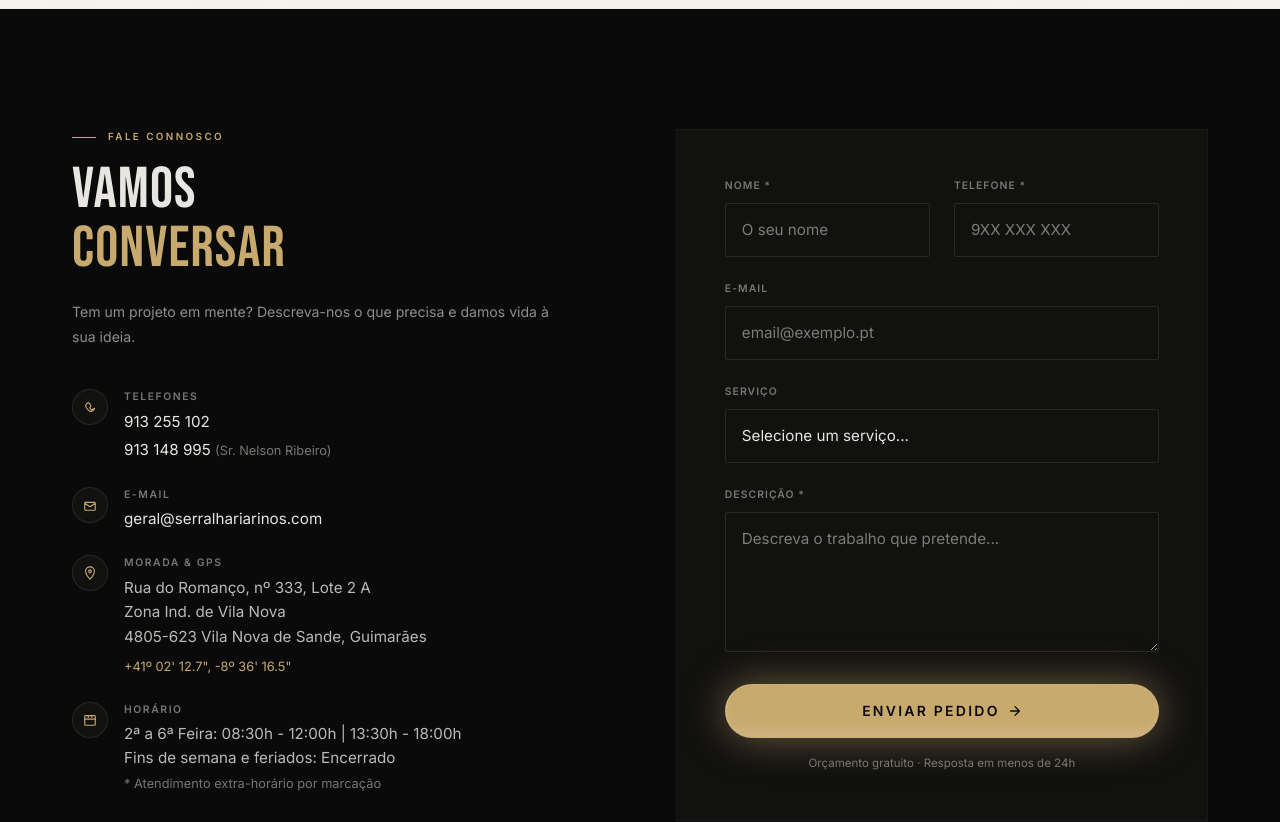
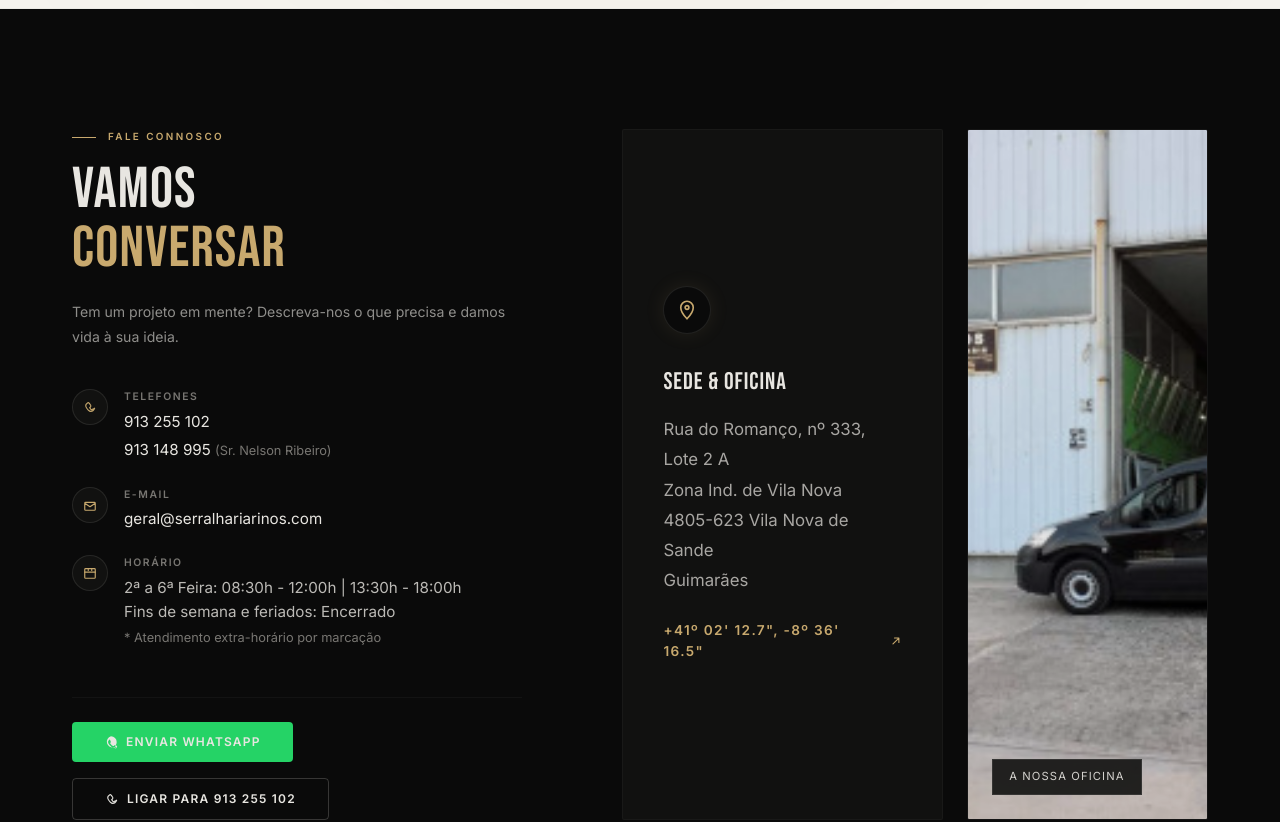
Before and after one commit to mendesrui19/Rino_Seralharia_Website, a React (Vite) app: page / in a window 1280 px wide. Shown: the part 6080-6902 px from the top of the page. Built offline with nearby package versions, Linux system fonts and the light colour scheme.

Commit message:
Refactor Contact section layout to remove form and add side-by-side address and workshop photo

```diff
--- a/src/components/sections/Contacto.tsx
+++ b/src/components/sections/Contacto.tsx
@@ -1,35 +1,12 @@
-import { useState } from "react";
 import { motion } from "framer-motion";
-import { ShimmerButton } from "../ui/shimmer-button";
 
 export function Contacto() {
-  const [submitted, setSubmitted] = useState(false);
-
-  const handleSubmit = (e: React.FormEvent<HTMLFormElement>) => {
-    e.preventDefault();
-    const f = e.currentTarget;
-
-    // @ts-ignore - We know these elements exist in the form
-    const nome = f.nome.value;
-    // @ts-ignore
-    const telefone = f.telefone.value;
-    // @ts-ignore
-    const email = f.email.value;
-    // @ts-ignore
-    const servico = f.servico.value;
-    // @ts-ignore
-    const mensagem = f.mensagem.value;
-
-    const body = encodeURIComponent(`Nome: ${nome}\nTelefone: ${telefone}\nEmail: ${email}\nServiço: ${servico}\n\n${mensagem}`);
-    window.location.href = `mailto:geral@serralhariarinos.com?subject=${encodeURIComponent('Orçamento — Serralharia Rinos')}&body=${body}`;
-    setSubmitted(true);
-  };
-
   return (
     <section id="contacto" className="py-[120px] bg-bg-base overflow-hidden">
       <div className="container max-w-[1200px] mx-auto px-8 relative">
-        <div className="grid grid-cols-1 lg:grid-cols-[1fr_1.1fr] gap-[80px] lg:gap-[120px]">
+        <div className="grid grid-cols-1 lg:grid-cols-[1fr_1.3fr] gap-[80px] lg:gap-[100px]">
 
+          {/* Left Column: Direct Contacts */}
           <motion.div
             initial={{ opacity: 0, x: -40 }}
             whileInView={{ opacity: 1, x: 0 }}
@@ -41,6 +18,7 @@ export function Contacto() {
             <p className="section-desc mb-10">Tem um projeto em mente? Descreva-nos o que precisa e damos vida à sua ideia.</p>
 
             <div className="flex flex-col gap-6 mb-12">
+              {/* Phones */}
               <div className="flex items-start gap-4">
                 <div className="w-[36px] h-[36px] rounded-full border border-white/10 flex items-center justify-center flex-shrink-0 text-accent bg-bg-sec">
                   <svg viewBox="0 0 16 16" fill="none" className="w-[14px] h-[14px]"><path d="M13.5 10.5c-.5-.5-2-.5-2.5 0l-.8.8c-1-.5-2-1.5-2.5-2.5l.8-.8c.5-.5.5-2 0-2.5L7 3.5c-.5-.5-1.5-.5-2 0L3.5 5C3 6 3.5 9 6 11.5S10 13 11 12.5l1.5-1.5c.5-.5.5-1.5 0-2z" stroke="currentColor" strokeWidth="1.3" strokeLinecap="round"/></svg>
@@ -51,6 +29,8 @@ export function Contacto() {
                   <div className="text-[0.95rem]"><a href="tel:+351913148995" className="hover:text-accent transition-colors">913 148 995</a> <span className="text-dim text-[0.8rem]">(Sr. Nelson Ribeiro)</span></div>
                 </div>
               </div>
+
+              {/* E-mail */}
               <div className="flex items-start gap-4">
                 <div className="w-[36px] h-[36px] rounded-full border border-white/10 flex items-center justify-center flex-shrink-0 text-accent bg-bg-sec">
                   <svg viewBox="0 0 16 16" fill="none" className="w-[14px] h-[14px]"><path d="M13 5H3a1 1 0 00-1 1v7a1 1 0 001 1h10a1 1 0 001-1V6a1 1 0 00-1-1zM2 6l6 4 6-4" stroke="currentColor" strokeWidth="1.3" strokeLinecap="round" strokeLinejoin="round"/></svg>
@@ -60,16 +40,8 @@ export function Contacto() {
                   <div className="text-[0.95rem]"><a href="mailto:geral@serralhariarinos.com" className="hover:text-accent transition-colors">geral@serralhariarinos.com</a></div>
                 </div>
               </div>
-              <div className="flex items-start gap-4">
-                <div className="w-[36px] h-[36px] rounded-full border border-white/10 flex items-center justify-center flex-shrink-0 text-accent bg-bg-sec">
-                  <svg viewBox="0 0 16 16" fill="none" className="w-[14px] h-[14px]"><path d="M8 1a5 5 0 00-5 5c0 4 5 9 5 9s5-5 5-9a5 5 0 00-5-5z" stroke="currentColor" strokeWidth="1.3" strokeLinecap="round"/><circle cx="8" cy="6" r="1.5" stroke="currentColor" strokeWidth="1.3"/></svg>
-                </div>
-                <div>
-                  <div className="text-[0.65rem] tracking-[0.15em] uppercase text-dim font-bold mb-1">Morada & GPS</div>
-                  <div className="text-[0.95rem] text-[#e8e6e1]/80 leading-[1.6] mb-2">Rua do Romanço, nº 333, Lote 2 A<br/>Zona Ind. de Vila Nova<br/>4805-623 Vila Nova de Sande, Guimarães</div>
-                  <div className="text-[0.8rem] text-accent">+41º 02' 12.7", -8º 36' 16.5"</div>
-                </div>
-              </div>
+
+              {/* Schedule */}
               <div className="flex items-start gap-4">
                 <div className="w-[36px] h-[36px] rounded-full border border-white/10 flex items-center justify-center flex-shrink-0 text-accent bg-bg-sec">
                   <svg viewBox="0 0 16 16" fill="none" className="w-[14px] h-[14px]"><rect x="2" y="3" width="12" height="11" rx="1" stroke="currentColor" strokeWidth="1.3"/><path d="M2 7h12M6 3v2M10 3v2" stroke="currentColor" strokeWidth="1.3" strokeLinecap="round"/></svg>
@@ -91,85 +63,51 @@ export function Contacto() {
                 Ligar para 913 255 102
               </a>
             </div>
-
-            <motion.div
-              initial={{ opacity: 0, y: 40 }}
-              whileInView={{ opacity: 1, y: 0 }}
-              viewport={{ once: true }}
-              transition={{ duration: 0.8, delay: 0.2, ease: "easeOut" }}
-              className="mt-12 rounded-[2px] overflow-hidden border border-white/5 relative group"
-            >
-              <div className="absolute inset-0 bg-accent/10 opacity-0 group-hover:opacity-100 transition-opacity z-10 pointer-events-none duration-500"></div>
-              <img
-                src="/images/96e228a03a061457d15673e6198d0afa_493x277_0x1_493x278_cropb059.jpg"
-                alt="Instalações Serralharia Rinos"
-                className="w-full h-auto aspect-video object-cover filter brightness-90 grayscale-[20%] group-hover:grayscale-0 transition-all duration-700"
-              />
-              <div className="absolute bottom-4 left-4 bg-bg-sec/90 backdrop-blur-md px-4 py-2 border border-white/10 text-[0.7rem] uppercase tracking-widest text-white/90 z-20">
-                A nossa oficina
-              </div>
-            </motion.div>
           </motion.div>
 
+          {/* Right Column: Address and Workshop Photo */}
           <motion.div
             initial={{ opacity: 0, x: 40 }}
             whileInView={{ opacity: 1, x: 0 }}
             viewport={{ once: true, margin: "-100px" }}
             transition={{ duration: 0.8, delay: 0.2, ease: "easeOut" }}
+            className="flex flex-col md:flex-row gap-6 items-stretch h-full"
           >
-            {!submitted ? (
-              <form onSubmit={handleSubmit} className="bg-bg-sec p-10 md:p-12 border border-white/[0.04]">
-                <div className="grid grid-cols-1 md:grid-cols-2 gap-6 mb-6">
-                  <div className="flex flex-col gap-2">
-                    <label className="text-[0.65rem] tracking-[0.1em] uppercase text-dim font-bold" htmlFor="f-nome">Nome *</label>
-                    <input className="w-full bg-transparent border border-white/10 rounded-[2px] py-3.5 px-4 text-[0.95rem] text-white focus:outline-none focus:border-accent focus:bg-white/[0.02] transition-colors" id="f-nome" name="nome" type="text" placeholder="O seu nome" required/>
-                  </div>
-                  <div className="flex flex-col gap-2">
-                    <label className="text-[0.65rem] tracking-[0.1em] uppercase text-dim font-bold" htmlFor="f-tel">Telefone *</label>
-                    <input className="w-full bg-transparent border border-white/10 rounded-[2px] py-3.5 px-4 text-[0.95rem] text-white focus:outline-none focus:border-accent focus:bg-white/[0.02] transition-colors" id="f-tel" name="telefone" type="tel" placeholder="9XX XXX XXX" required/>
-                  </div>
-                </div>
-                <div className="flex flex-col gap-2 mb-6">
-                  <label className="text-[0.65rem] tracking-[0.1em] uppercase text-dim font-bold" htmlFor="f-email">E-mail</label>
-                  <input className="w-full bg-transparent border border-white/10 rounded-[2px] py-3.5 px-4 text-[0.95rem] text-white focus:outline-none focus:border-accent focus:bg-white/[0.02] transition-colors" id="f-email" name="email" type="email" placeholder="email@exemplo.pt"/>
-                </div>
-                <div className="flex flex-col gap-2 mb-6">
-                  <label className="text-[0.65rem] tracking-[0.1em] uppercase text-dim font-bold" htmlFor="f-svc">Serviço</label>
-                  <select className="w-full bg-bg-sec border border-white/10 rounded-[2px] py-3.5 px-4 text-[0.95rem] text-white focus:outline-none focus:border-accent focus:bg-white/[0.02] transition-colors appearance-none cursor-pointer" id="f-svc" name="servico">
-                    <option value="">Selecione um serviço...</option>
-                    <option>Corrimão Inox</option>
-                    <option>Portão / Porta</option>
-                    <option>Grades / Marquises</option>
-                    <option>Varanda / Pilaretes</option>
-                    <option>Escadaria</option>
-                    <option>Inox + Vidro</option>
-                    <option>Mobiliário Inox / Hotelaria</option>
-                    <option>Estruturas Metálicas</option>
-                    <option>Outro</option>
-                  </select>
-                </div>
-                <div className="flex flex-col gap-2 mb-8">
-                  <label className="text-[0.65rem] tracking-[0.1em] uppercase text-dim font-bold" htmlFor="f-msg">Descrição *</label>
-                  <textarea className="w-full bg-transparent border border-white/10 rounded-[2px] py-3.5 px-4 text-[0.95rem] text-white focus:outline-none focus:border-accent focus:bg-white/[0.02] transition-colors min-h-[140px] resize-y" id="f-msg" name="mensagem" placeholder="Descreva o trabalho que pretende..." required></textarea>
-                </div>
-                <ShimmerButton
-                  type="submit"
-                  background="#c8a96e"
-                  shimmerColor="#ffffff"
-                  className="text-bg-base font-bold tracking-[0.16em] uppercase text-sm w-full py-4 shadow-[0_0_40px_rgba(200,169,110,0.5)] hover:-translate-y-1 flex items-center justify-center gap-2"
-                >
-                  Enviar Pedido
-                  <svg viewBox="0 0 16 16" fill="none" className="w-[14px] h-[14px]"><path d="M3 8h10M8 3l5 5-5 5" stroke="currentColor" strokeWidth="1.5" strokeLinecap="round" strokeLinejoin="round"/></svg>
-                </ShimmerButton>
-                <p className="text-center text-[0.72rem] text-dim mt-4">Orçamento gratuito · Resposta em menos de 24h</p>
-              </form>
-            ) : (
-              <div className="bg-bg-sec p-16 border border-white/[0.04] text-center flex flex-col items-center justify-center min-h-[500px]">
-                <svg width="52" height="52" viewBox="0 0 52 52" fill="none" className="mb-6"><circle cx="26" cy="26" r="24" stroke="#c8a96e" strokeWidth="2"/><path d="M16 26l8 8 12-16" stroke="#c8a96e" strokeWidth="2.5" strokeLinecap="round" strokeLinejoin="round"/></svg>
-                <h3 className="font-display text-4xl mb-3">Mensagem Enviada!</h3>
-                <p className="text-dim">Obrigado pelo contacto. Entraremos em contacto brevemente.</p>
+            {/* Morada Info */}
+            <div className="bg-bg-sec p-8 md:p-10 border border-white/[0.04] flex-1 flex flex-col justify-center rounded-[2px] hover:border-accent/20 transition-colors duration-500">
+              <div className="w-[48px] h-[48px] rounded-full border border-white/10 flex items-center justify-center text-accent mb-8 bg-bg-base shadow-[0_0_20px_rgba(200,169,110,0.1)]">
+                <svg viewBox="0 0 16 16" fill="none" className="w-[20px] h-[20px]"><path d="M8 1a5 5 0 00-5 5c0 4 5 9 5 9s5-5 5-9a5 5 0 00-5-5z" stroke="currentColor" strokeWidth="1.3" strokeLinecap="round"/><circle cx="8" cy="6" r="1.5" stroke="currentColor" strokeWidth="1.3"/></svg>
               </div>
-            )}
+              <h3 className="font-display text-2xl tracking-[0.04em] mb-4 text-white">Sede & Oficina</h3>
+              <div className="text-[1.05rem] text-[#e8e6e1]/70 leading-[1.8] mb-6">
+                Rua do Romanço, nº 333, Lote 2 A<br/>
+                Zona Ind. de Vila Nova<br/>
+                4805-623 Vila Nova de Sande<br/>
+                Guimarães
+              </div>
+              <a
+                href="https://maps.app.goo.gl/BhhV4Z4Q1P2MpsM17"
+                target="_blank"
+                rel="noopener noreferrer"
+                className="inline-flex items-center gap-2 text-accent text-[0.85rem] font-bold tracking-widest uppercase hover:text-accent2 transition-colors"
+              >
+                +41º 02' 12.7", -8º 36' 16.5"
+                <svg viewBox="0 0 16 16" fill="none" className="w-3 h-3"><path d="M4 12l8-8m0 0H6m6 0v6" stroke="currentColor" strokeWidth="1.5" strokeLinecap="round" strokeLinejoin="round"/></svg>
+              </a>
+            </div>
+
+            {/* Foto Oficina */}
+            <div className="flex-1 relative rounded-[2px] overflow-hidden border border-white/5 min-h-[350px] group">
+              <div className="absolute inset-0 bg-accent/10 opacity-0 group-hover:opacity-100 transition-opacity z-10 pointer-events-none duration-500"></div>
+              <img
+                src="/images/96e228a03a061457d15673e6198d0afa_493x277_0x1_493x278_cropb059.jpg"
+                alt="Instalações Serralharia Rinos"
+                className="absolute inset-0 w-full h-full object-cover filter brightness-90 grayscale-[20%] group-hover:grayscale-0 group-hover:scale-105 transition-all duration-700"
+              />
+              <div className="absolute bottom-6 left-6 bg-bg-sec/90 backdrop-blur-md px-4 py-2 border border-white/10 text-[0.7rem] uppercase tracking-widest text-white/90 z-20">
+                A nossa oficina
+              </div>
+            </div>
           </motion.div>
 
         </div>
```
